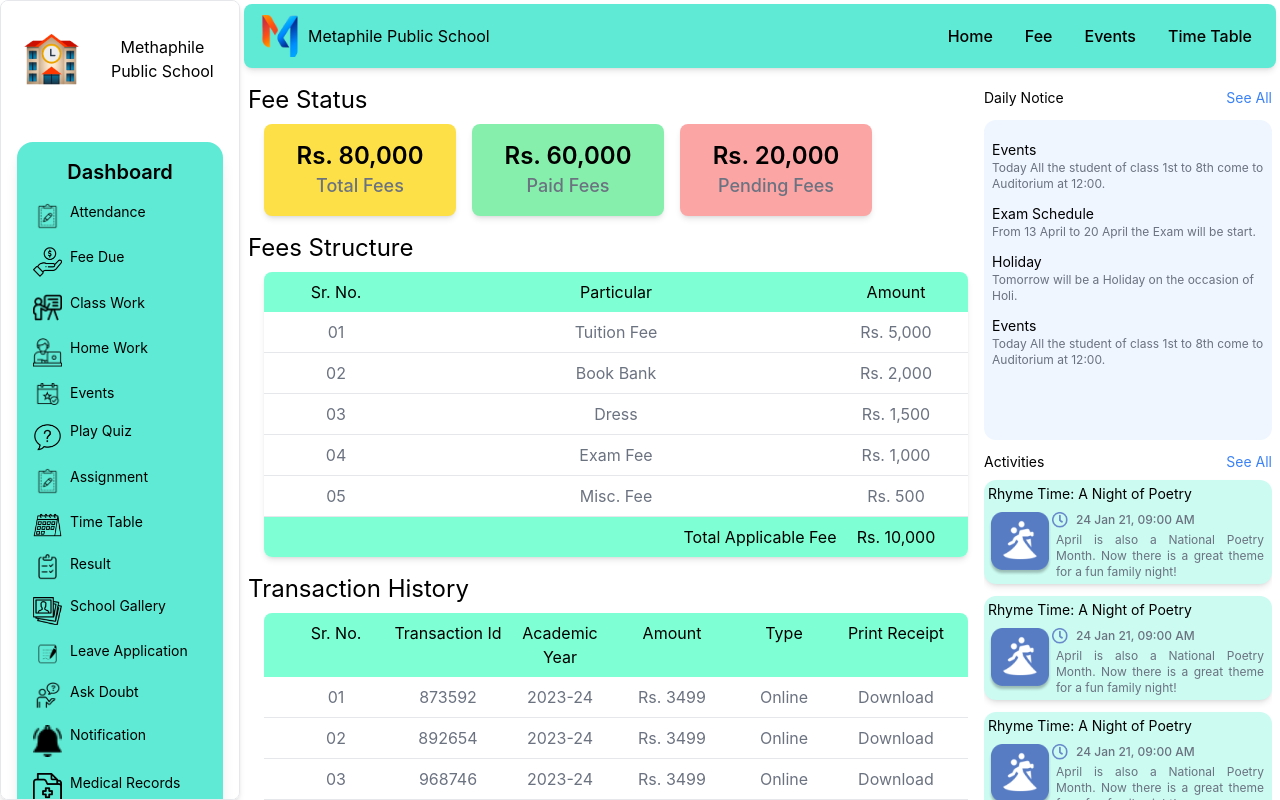
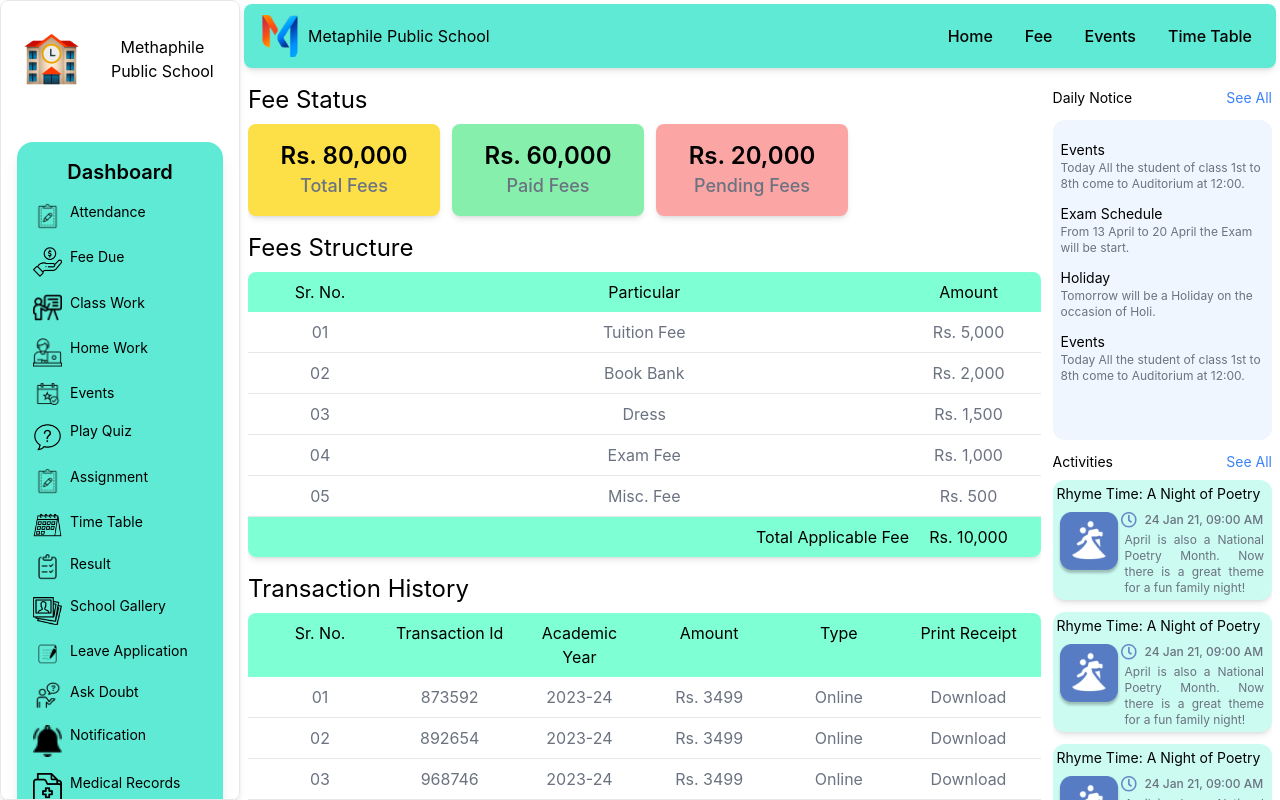
Before and after one commit to TheMetaphile/ERP, a React (Vite) app: page /fee-due in a window 1280 px wide. Built offline with nearby package versions, Linux system fonts and the light colour scheme.

Commit message:
fee adjusted

```diff
--- a/src/components/fees/fees.jsx
+++ b/src/components/fees/fees.jsx
@@ -4,7 +4,7 @@ import TransactionRow from './utils/TransactionHistoryRow';
 
 export default function Fees() {
     return (
-        <div className="flex-1 mt-2 h-full w-full text-left ml-2 overflow-auto no-srollbar">
+        <div className="flex flex-col w-full h-screen overflow-y-auto no-scrollbar items-start mt-2 ml-2 mr-3">
             <h1 className="mb-2 text-2xl">Fee Status</h1>
             <FeeStatusRow />
             <h1 className="mb-2 text-2xl">Fees Structure</h1>
--- a/src/components/fees/utils/FeeStructure.jsx
+++ b/src/components/fees/utils/FeeStructure.jsx
@@ -4,7 +4,7 @@ import FeeStructureFooter from './feeStructureFooter';
 
 export default function FeeStructure() {
     return (
-        <div className="w-auto h-auto ml-4 mr-4 mb-4 bg-white rounded-lg shadow-md">
+        <div className="w-full h-screen mb-4 bg-white rounded-lg shadow-md ">
             <Header />
             <FeeStructureField sn='01' particular='Tuition Fee' amount='Rs. 5,000' />
             <FeeStructureField sn='02' particular='Book Bank' amount='Rs. 2,000' />
--- a/src/components/fees/utils/TransactionHistoryRow.jsx
+++ b/src/components/fees/utils/TransactionHistoryRow.jsx
@@ -3,7 +3,7 @@ import TransactionField from "./TransactionField.jsx";
 
 export default function TransactionRow() {
     return (
-        <div className="ml-4 mr-4 mb-4">
+        <div className="w-full mb-4">
             <TransactionHistoryHeader />
             <TransactionField sn='01' transactionID="873592" type='Online' amount='Rs. 3499' academicYear='2023-24' />
             <TransactionField sn='02' transactionID="892654" type='Online' amount='Rs. 3499' academicYear='2023-24' />
--- a/src/components/fees/utils/feeStatus.jsx
+++ b/src/components/fees/utils/feeStatus.jsx
@@ -1,6 +1,6 @@
 export default function FeeStatus(props) {
     return (
-        <div className={`feeStatus ${props.color} w-48 h-auto p-4 shadow-md rounded-lg ml-4 flex flex-col items-center justify-center`}>
+        <div className={`feeStatus ${props.color} w-48 h-fit p-4 shadow-md rounded-lg mr-3 flex flex-col items-center justify-center`}>
             <h1 className="text-2xl font-semibold">Rs. {props.amount}</h1>
             <p className="text-lg font-medium text-gray-500">{props.descp}</p>
         </div>
--- a/src/components/fees/utils/feesStatusRow.jsx
+++ b/src/components/fees/utils/feesStatusRow.jsx
@@ -2,7 +2,7 @@ import FeeStatus from "./feeStatus.jsx";
 
 export default function FeeStatusRow() {
     return (
-        <div className="flex overflow-auto pb-4">
+        <div className="flex h-fit pb-4">
             <FeeStatus amount='80,000' descp='Total Fees' color='bg-yellow-300'/>
             <FeeStatus amount='60,000' descp='Paid Fees' color='bg-green-300'/>
             <FeeStatus amount='20,000' descp='Pending Fees' color='bg-red-300'/>
```
